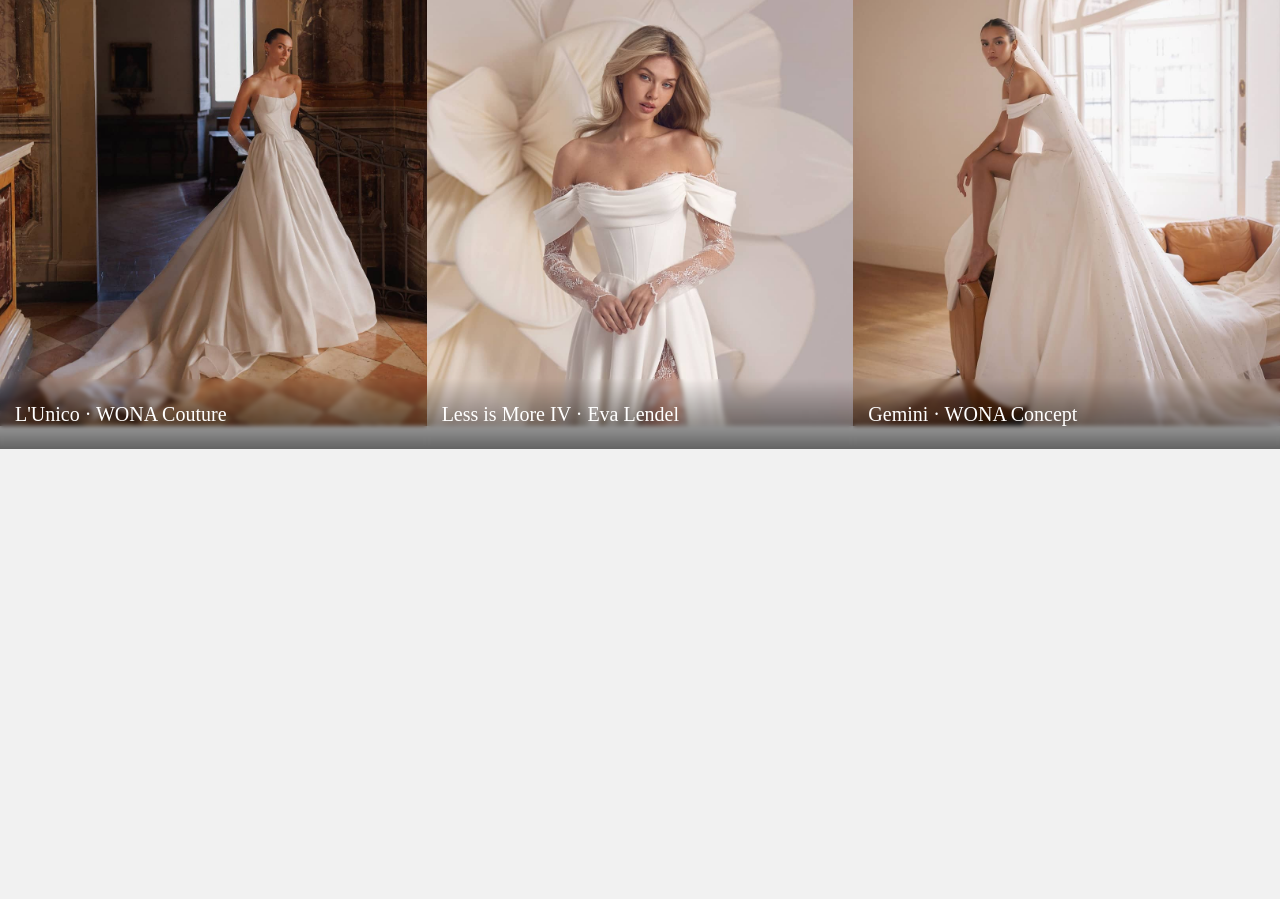
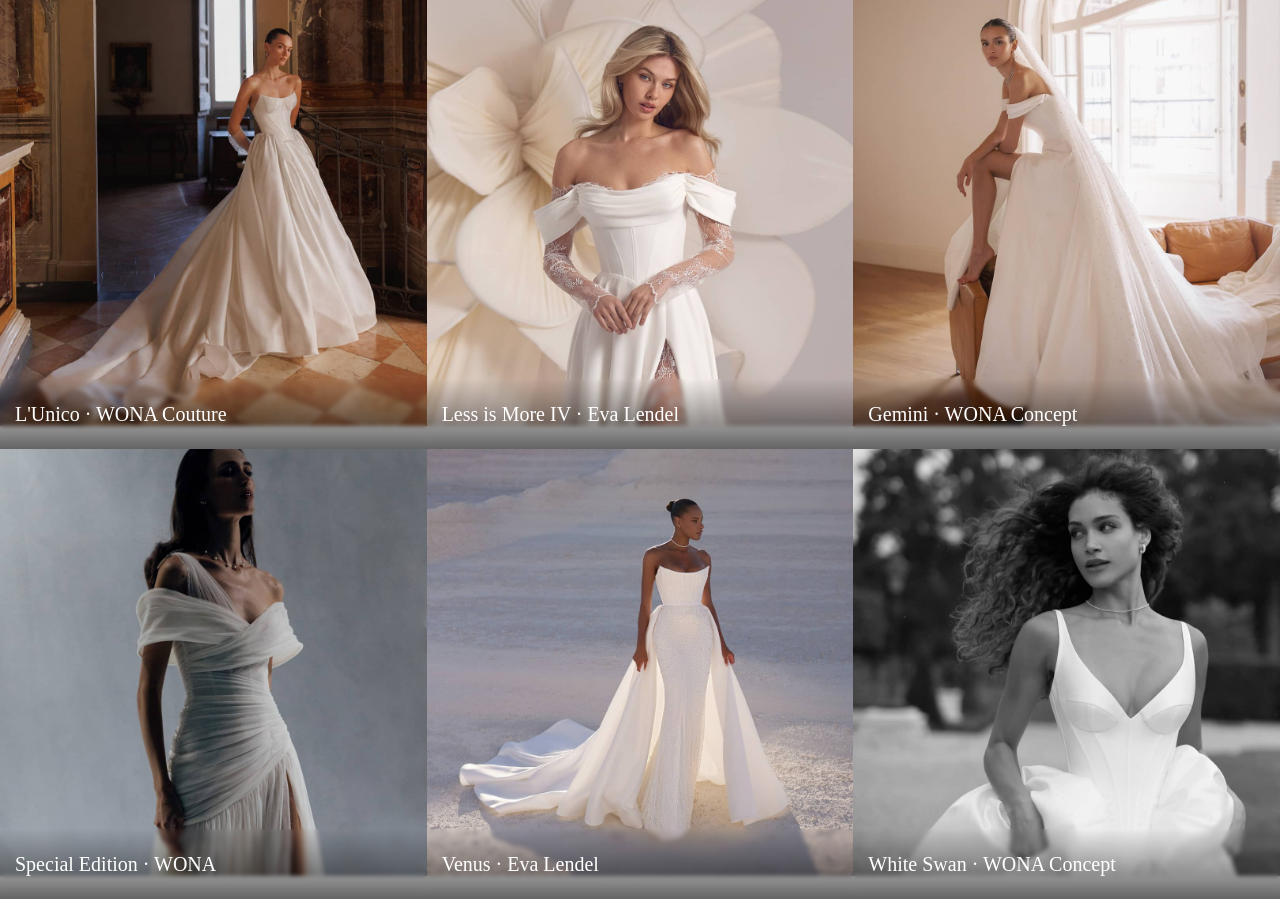
Before and after one commit to Crescendo2344/FinalProject_IM, a PHP site: page /HTML/Home.html in a window 1280 px wide. Shown: the part 801-1700 px from the top of the page. Before the commit the page ends 1250 px from the top, so only its background shows below. Run offline with PHP 8.4, Linux system fonts and the light colour scheme; some web fonts are replaced.

Commit message:
Fixed the blur and added the last 3 images

```diff
--- a/CSS/styles.css
+++ b/CSS/styles.css
@@ -138,6 +138,15 @@
     background-color: #f9f9f9;
   }
 
+  .ImageGallery:hover .ImageContainer {
+    filter: grayscale(50%);
+    transition: filter 0.3s ease;
+  }
+
+  .ImageContainer:hover {
+    filter: grayscale(0%);
+    z-index: 1;
+  }
   .ImageGroup {
     display: grid;
     grid-template-columns: repeat(auto-fit, minmax(300px, 1fr));
@@ -179,6 +188,7 @@
   .ImageContainer:hover .caption .arrow {
     opacity: 1;
     transform: translateX(0);
+    transition: 0.3s ease-in-out;
   }
 
   .caption {
@@ -203,6 +213,6 @@
     opacity: 0;
     font-size: 35px;
     margin-right: 30px;
-    transform: translateX(-10px);
+    transform: translateX(-15px);
     transition: opacity 0.3s ease;
   }
--- a/HTML/Home.html
+++ b/HTML/Home.html
@@ -67,6 +67,29 @@
           </div>
         </div>
       </div>
+      <div class="ImageGroup">
+        <div class="ImageContainer">
+          <img src="/Images/pic4.jpg" alt="L'Unico">
+          <div class="caption">
+            <span>Special Edition · WONA</span>
+            <span class="arrow">→</span>
+          </div>
+        </div>
+        <div class="ImageContainer">
+          <img src="/Images/pic5.jpg" alt="Less is More IV">
+          <div class="caption">
+            <span>Venus · Eva Lendel</span>
+            <span class="arrow">→</span>
+          </div>
+        </div>
+        <div class="ImageContainer">
+          <img src="/Images/pic6.jpg" alt="Gemini">
+          <div class="caption">
+            <span>White Swan · WONA Concept</span>
+            <span class="arrow">→</span>
+          </div>
+        </div>
+      </div>
     </div>
 
 
```
Also changed, not shown: Images/pic4.jpg (added), Images/pic5.jpg (added), Images/pic6.jpg (added).
